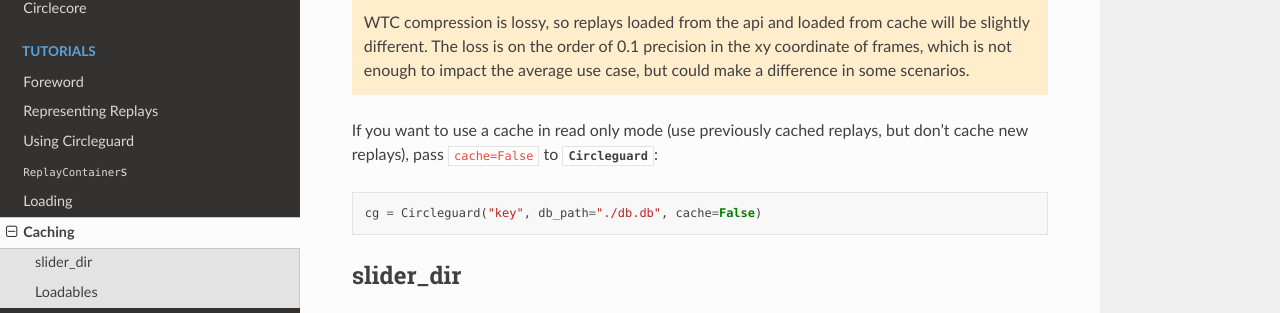
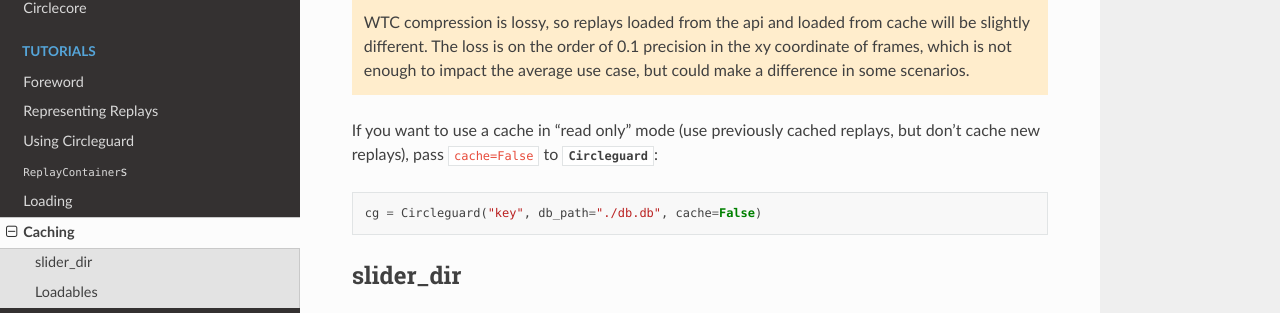
Before and after one commit to circleguard/circlecore, a Sphinx documentation site: the page built from docs/caching.rst, in a window 1280 px wide and 900 px high, scrolled down 662 px. Shown: the part 137-450 px from the top of the window. Built offline with Sphinx 7.4.7 and the Read the Docs theme 2.0.0, drawn with Linux system fonts in a browser that asks for light colours.

```diff
--- a/docs/caching.rst
+++ b/docs/caching.rst
@@ -38,7 +38,7 @@ we load it from the api (or local file in the case of |ReplayPath|), compress th
     The loss is on the order of 0.1 precision in the xy coordinate of frames, which is not enough to impact
     the average use case, but could make a difference in some scenarios.
 
-If you want to use a cache in read only mode (use previously cached replays, but don't cache new replays), pass
+If you want to use a cache in "read only" mode (use previously cached replays, but don't cache new replays), pass
 ``cache=False`` to |Circleguard|:
 
 .. code-block:: python
```
